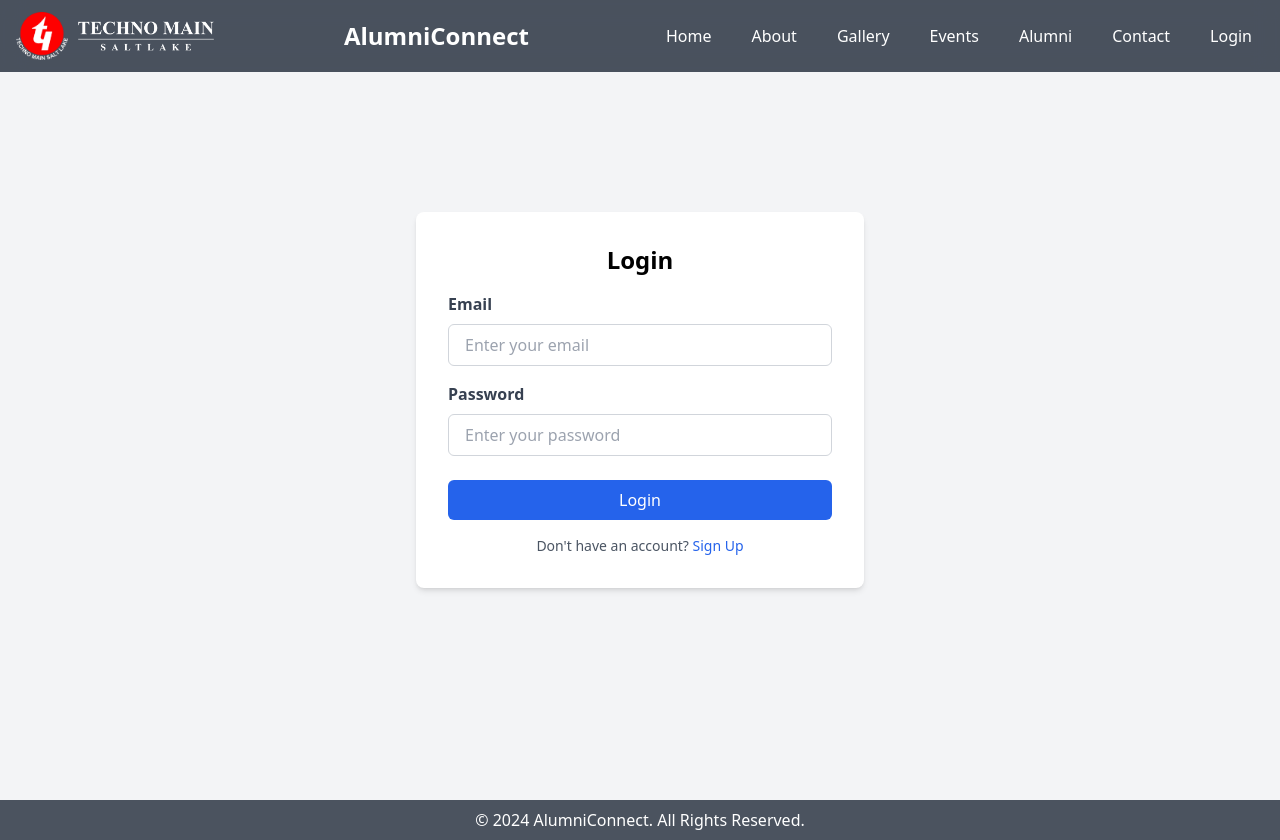
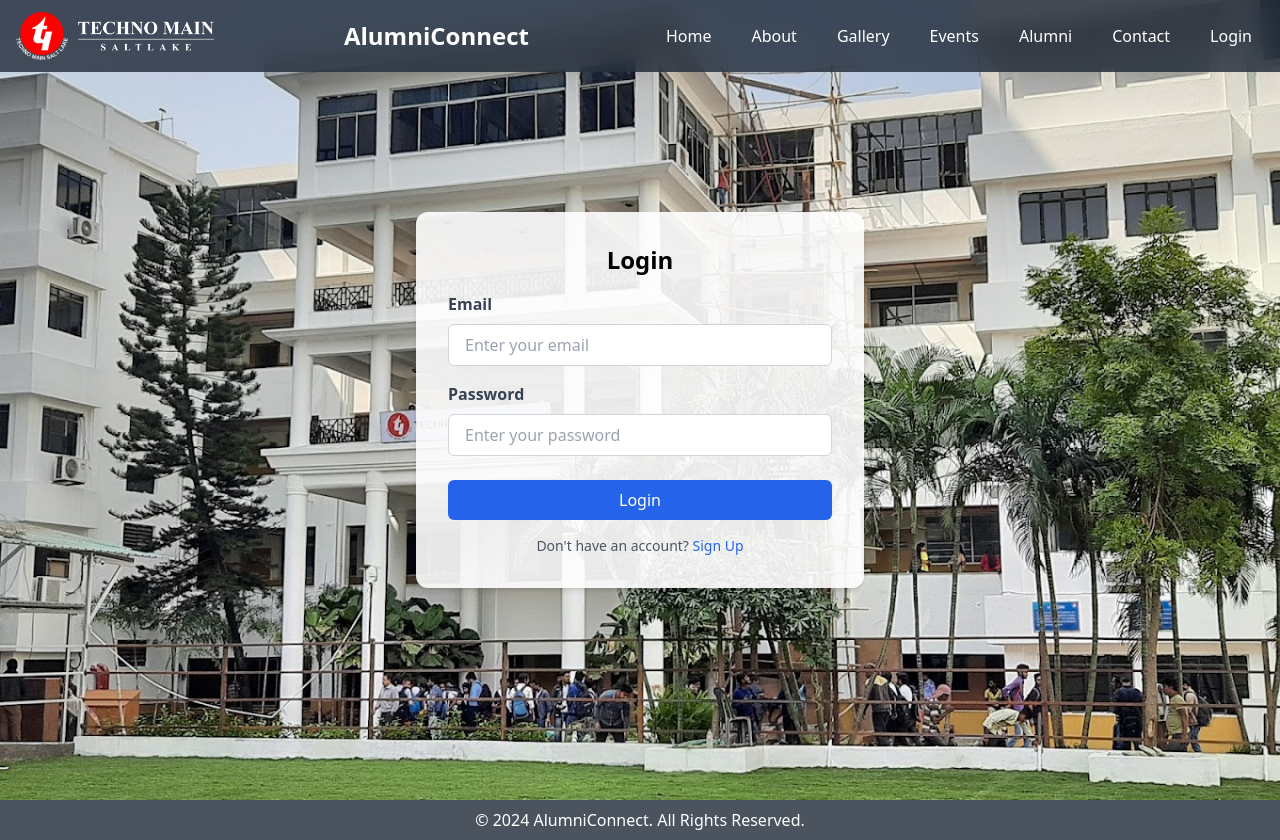
Before and after one commit to Adarsh-Agrahari/Alumini-Management-System, a React (Vite) app: page /login in a window 1280 px wide. Built offline with nearby package versions, Linux system fonts and the light colour scheme.

Commit message:
Update the bg

```diff
--- a/package.json
+++ b/package.json
@@ -10,6 +10,7 @@
     "preview": "vite preview"
   },
   "dependencies": {
+    "axios": "^1.7.7",
     "react": "^18.3.1",
     "react-dom": "^18.3.1",
     "react-router-dom": "^6.28.0"
--- a/src/pages/Login.jsx
+++ b/src/pages/Login.jsx
@@ -6,15 +6,21 @@ const Login = () => {
 
 	const handleLogin = (e) => {
 		e.preventDefault();
-    // For now, just log the entered data
 		console.log("Email:", email);
 		console.log("Password:", password);
-    // Add actual login logic here
 	};
 
 	return (
-    <div className="h-screen flex items-center justify-center bg-gray-100">
-      <div className="bg-white shadow-md rounded-lg p-8 w-full max-w-md">
+		<div
+			className="h-screen flex items-center justify-center"
+			style={{
+				backgroundImage: "url('/img/tmsl.jpg')",
+				backgroundSize: "cover",
+				backgroundPosition: "center",
+				backgroundRepeat: "no-repeat",
+			}}
+		>
+			<div className="bg-white bg-opacity-90 shadow-md rounded-xl p-8 w-full max-w-md">
 				<h1 className="text-2xl font-bold mb-4 text-center">Login</h1>
 				<form onSubmit={handleLogin}>
 					<div className="mb-4">
@@ -60,7 +66,10 @@ const Login = () => {
 				</form>
 				<p className="text-gray-600 text-sm mt-4 text-center">
 					Don't have an account?{" "}
-          <a href="/register" className="text-blue-600 hover:underline">
+					<a
+						href="/register"
+						className="text-blue-600 hover:underline"
+					>
 						Sign Up
 					</a>
 				</p>
--- a/src/pages/Register.jsx
+++ b/src/pages/Register.jsx
@@ -7,17 +7,25 @@ const Register = () => {
 
 	const handleRegister = (e) => {
 		e.preventDefault();
-    // For now, just log the entered data
 		console.log("Name:", name);
 		console.log("Email:", email);
 		console.log("Password:", password);
-    // Add actual registration logic here
 	};
 
 	return (
-    <div className="h-screen flex items-center justify-center bg-gray-100">
-      <div className="bg-white shadow-md rounded-lg p-8 w-full max-w-md">
-        <h1 className="text-2xl font-bold mb-4 text-center">Register</h1>
+		<div
+			className="h-screen flex items-center justify-center bg-gray-100"
+			style={{
+				backgroundImage: "url('/img/tmsl.jpg')",
+				backgroundSize: "cover",
+				backgroundPosition: "center",
+				backgroundRepeat: "no-repeat",
+			}}
+		>
+			<div className="bg-white bg-opacity-90 shadow-md rounded-lg p-8 w-full max-w-md">
+				<h1 className="text-2xl font-bold mb-4 text-center">
+					Register
+				</h1>
 				<form onSubmit={handleRegister}>
 					<div className="mb-4">
 						<label
```
Also changed, not shown: 2 other files (tests, documents, lock files or other folders). Lines whose indentation alone changed are shown as unchanged.
